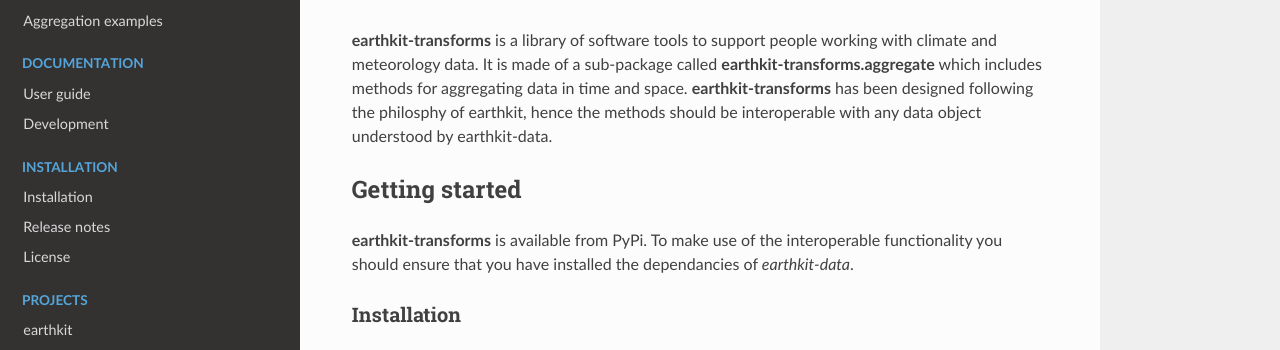
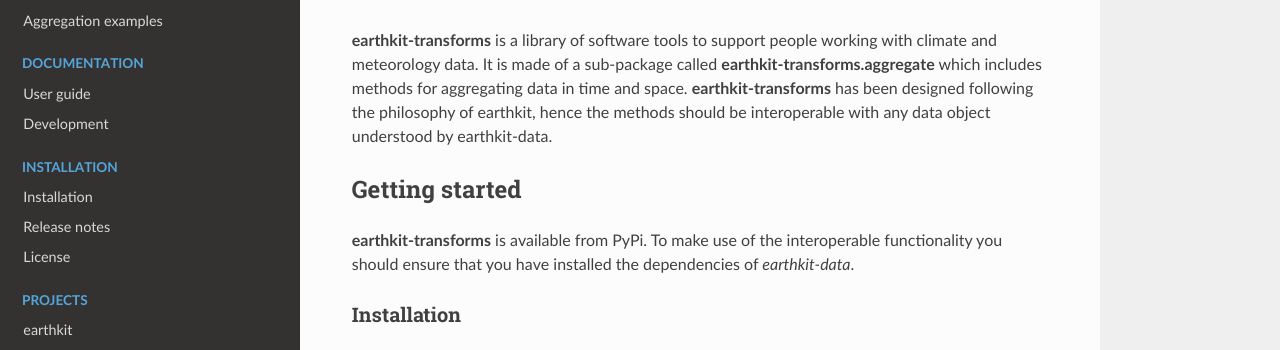
Before and after one commit to ecmwf/earthkit-transforms, a Sphinx documentation site: the page built from docs/index.rst, in a window 1280 px wide and 900 px high. Shown: the part 131-481 px from the top of the window. Built offline with Sphinx 7.4.7 and the Read the Docs theme 3.1.0, drawn with Linux system fonts in a browser that asks for light colours; pages that are not in the unit, such as notebooks, are missing from menus.

Commit message:
CONFLICTS

```diff
--- a/docs/development.rst
+++ b/docs/development.rst
@@ -39,7 +39,7 @@
 ~~~~~~~~~~~~~~~~~~~~~~~~~~~~~~~~~~~~~~~~~~~~~~
 
 If you are interested on one specific aspect of the quality assurance
-tests they can be run independantly as:
+tests they can be run independently as:
 
 1. Coding standards test ``make qa``
 2. Unit tests ``make unit-test``
--- a/docs/index.rst
+++ b/docs/index.rst
@@ -5,7 +5,7 @@
 working with climate and meteorology data. It is made of a sub-package
 called **earthkit-transforms.aggregate** which includes methods for aggregating
 data in time and space. **earthkit-transforms** has been designed
-following the philosphy of earthkit, hence the methods should be
+following the philosophy of earthkit, hence the methods should be
 interoperable with any data object understood by earthkit-data.
 
 Getting started
@@ -13,7 +13,7 @@
 
 **earthkit-transforms** is available from PyPi. To make use of the
 interoperable functionality you should ensure that you have installed
-the dependancies of *earthkit-data*.
+the dependencies of *earthkit-data*.
 
 Installation
 ~~~~~~~~~~~~
--- a/docs/install.rst
+++ b/docs/install.rst
@@ -12,4 +12,4 @@
    pip install earthkit-transforms
 
 To make use of the interoperable functionality you should ensure that
-you have installed the *earthkit-data* dependancy.
+you have installed the *earthkit-data* dependency.
```
